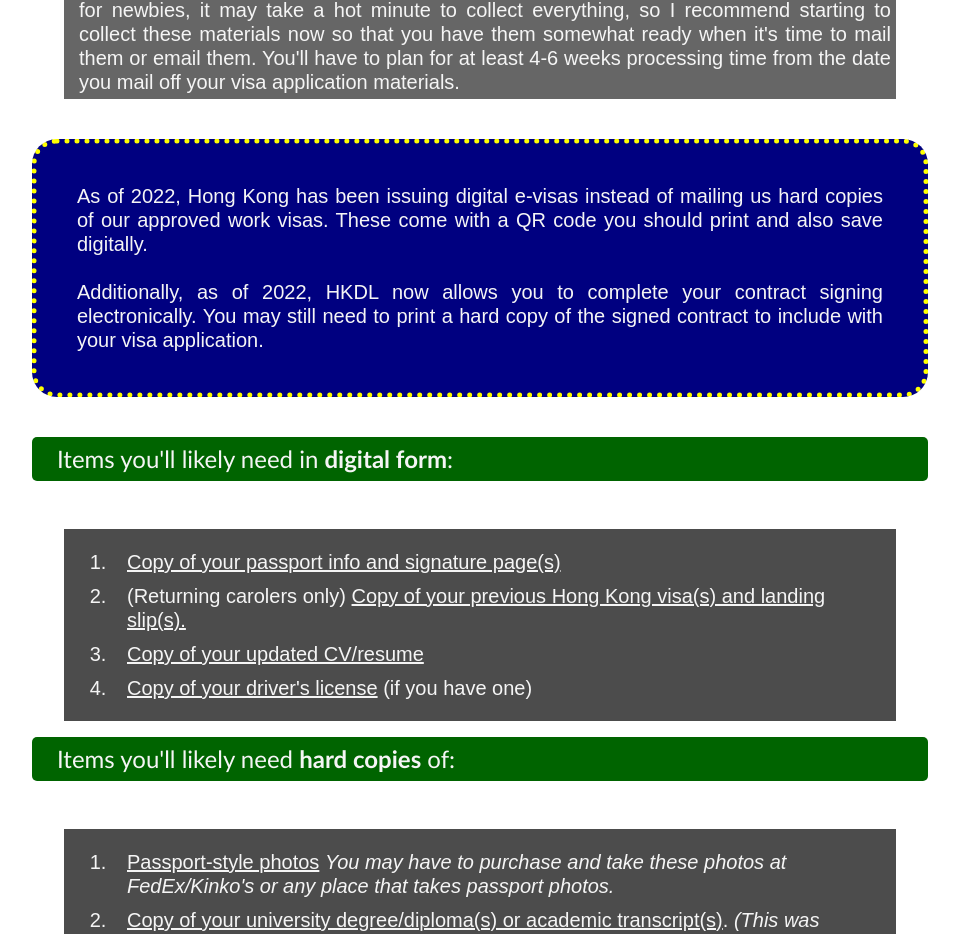
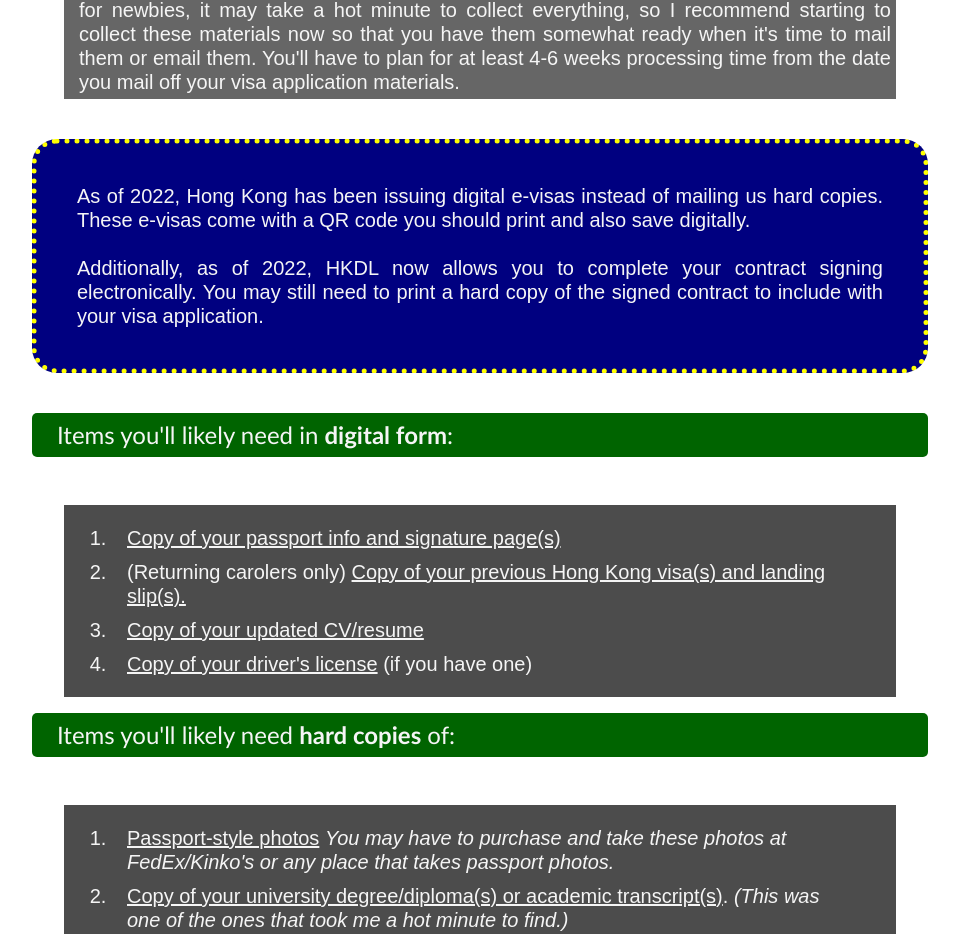
Before and after one commit to Bones81/hkdl_2023, a React (Create React App) app: page / in a window 1280 px wide. Shown: the part 2411-3345 px from the top of the page, without its empty margins (160-1119 px from the left). Built offline with nearby package versions, Linux system fonts and the light colour scheme.

Commit message:
update header and documents sections

```diff
--- a/src/components/documents/documents.js
+++ b/src/components/documents/documents.js
@@ -40,10 +40,10 @@
             at least 4-6 weeks processing time from the date you mail off your
             visa application materials.
           </p>
-          <h4 className='special-note'>As of 2022, Hong Kong has been issuing digital e-visas instead of mailing us hard copies of our approved work visas. These come with a QR code you should print and also save digitally.
+          <h4 className='special-note'>As of 2022, Hong Kong has been issuing digital e-visas instead of mailing us hard copies. These e-visas come with a QR code you should print and also save digitally.
           <br/>
           <br/>
-          Additionally, as of 2022, HKDL now allows you to complete your contract signing electronically. You may still need to print a hard copy of the signed contract to include with your visa application.</h4>
+            Additionally, as of 2022, HKDL now allows you to complete your contract signing electronically. You may still need to print a hard copy of the signed contract to include with your visa application.</h4>
           <h3>
             Items you'll likely need in <strong>digital form</strong>:
           </h3>
```
